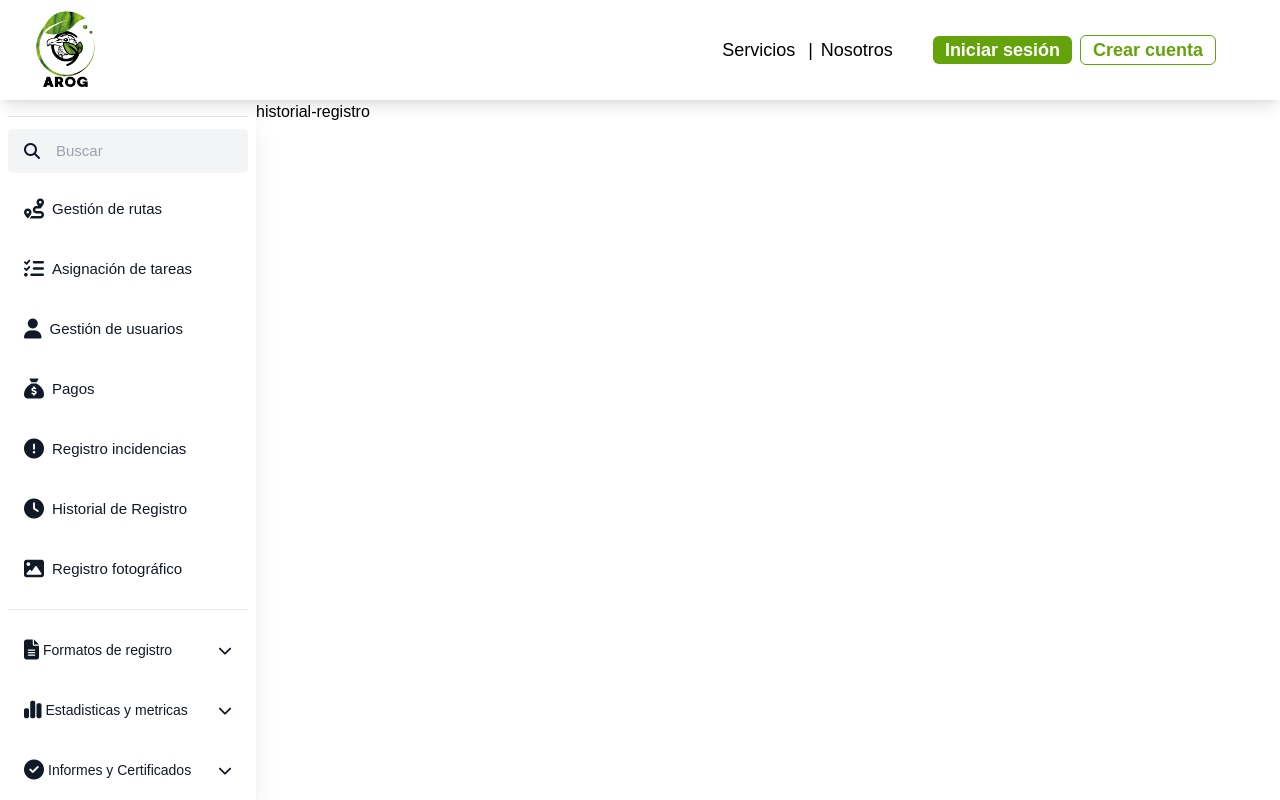
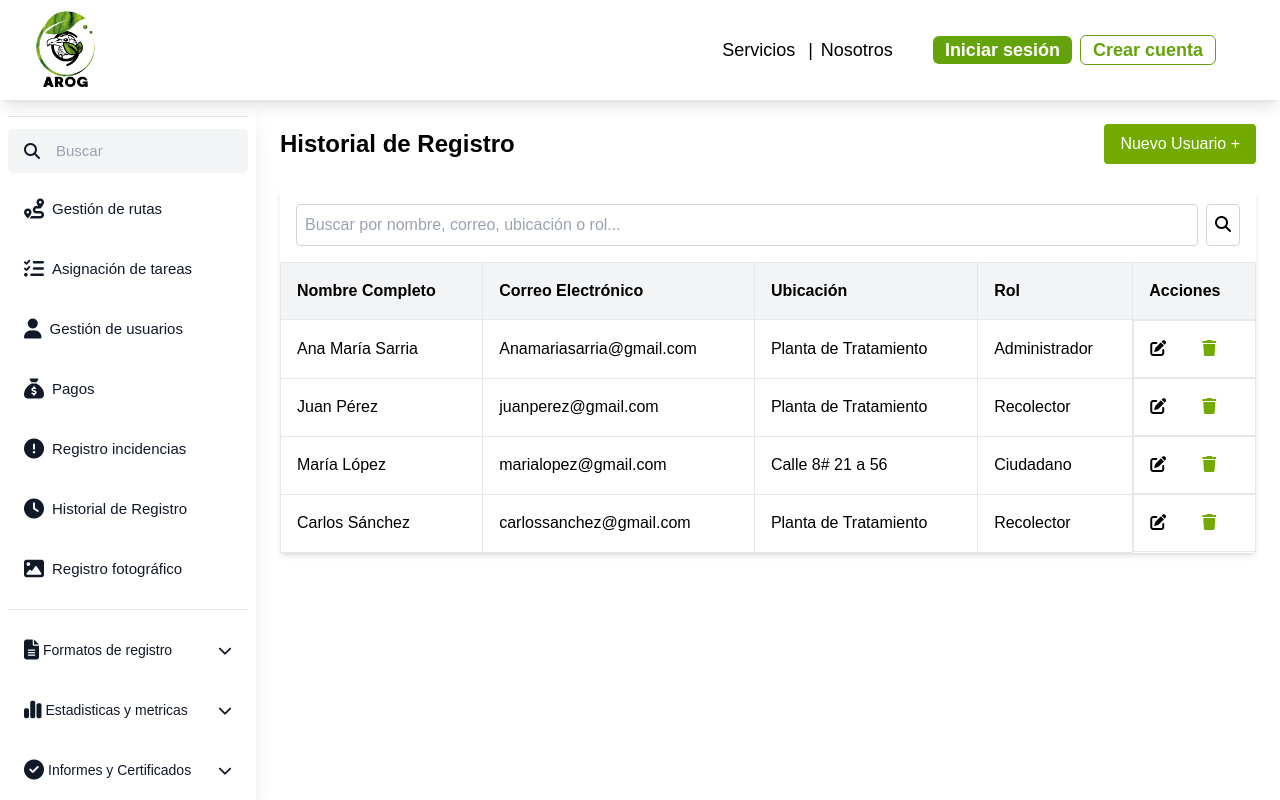
Before and after one commit to DanielSolarte23/proyecto-Arog-v3, a Next.js app: page /administrador/historial-registro in a window 1280 px wide. Built offline with nearby package versions, Linux system fonts and the light colour scheme.

Commit message:
Descripción de la actualización

```diff
--- a/package.json
+++ b/package.json
@@ -10,7 +10,9 @@
   },
   "dependencies": {
     "@fortawesome/fontawesome-free": "^6.6.0",
-    "next": "15.0.2",
+    "@fortawesome/free-solid-svg-icons": "^6.6.0",
+    "@fortawesome/react-fontawesome": "^0.2.2",
+    "next": "^15.0.2",
     "proyecto-arog-v3": "file:",
     "react": "19.0.0-rc-02c0e824-20241028",
     "react-dom": "19.0.0-rc-02c0e824-20241028"
--- a/src/app/administrador/historial-registro/page.jsx
+++ b/src/app/administrador/historial-registro/page.jsx
@@ -1,11 +1,164 @@
-import React from 'react'
+"use client";
+import "@fortawesome/fontawesome-free/css/all.min.css";
+import React, { useState } from 'react';
 
-function page() {
-  return (
-    <div>
-      historial-registro
-    </div>
-  )
+function Page() {
+    const [users, setUsers] = useState([
+        { id: 1, name: 'Ana María Sarria', email: 'Anamariasarria@gmail.com', location: 'Planta de Tratamiento', role: 'Administrador' },
+        { id: 2, name: 'Juan Pérez', email: 'juanperez@gmail.com', location: 'Planta de Tratamiento', role: 'Recolector' },
+        { id: 3, name: 'María López', email: 'marialopez@gmail.com', location: 'Calle 8# 21 a 56', role: 'Ciudadano' },
+        { id: 4, name: 'Carlos Sánchez', email: 'carlossanchez@gmail.com', location: 'Planta de Tratamiento', role: 'Recolector' },
+    ]);
+
+    const [isModalOpen, setIsModalOpen] = useState(false);
+    const [modalMode, setModalMode] = useState("add");
+    const [currentUser, setCurrentUser] = useState({ name: "", email: "", location: "", role: "" });
+    const [searchTerm, setSearchTerm] = useState("");
+
+    const openModal = (mode, user = { name: "", email: "", location: "", role: "" }) => {
+        setModalMode(mode);
+        setCurrentUser(user);
+        setIsModalOpen(true);
+    };
+
+    const closeModal = () => setIsModalOpen(false);
+
+    const handleSaveUser = () => {
+        if (modalMode === "add") {
+            setUsers([...users, { ...currentUser, id: users.length + 1 }]);
+        } else {
+            setUsers(users.map(u => (u.id === currentUser.id ? currentUser : u)));
+        }
+        closeModal();
+    };
+
+    const handleDeleteUser = (id) => {
+        setUsers(users.filter(user => user.id !== id));
+    };
+
+    const filteredUsers = users.filter(user =>
+        user.name.toLowerCase().includes(searchTerm.toLowerCase()) ||
+        user.email.toLowerCase().includes(searchTerm.toLowerCase()) ||
+        user.location.toLowerCase().includes(searchTerm.toLowerCase()) ||
+        user.role.toLowerCase().includes(searchTerm.toLowerCase())
+    );
+
+    return (
+        <div className="w-4/5 p-6">
+            <header className="flex justify-between items-center mb-6">
+                <h1 className="text-2xl font-bold">Historial de Registro</h1>
+                <button onClick={() => openModal("add")} className="bg-verde-principal text-white px-4 py-2 rounded">
+                    Nuevo Usuario +
+                </button>
+            </header>
+
+            <div className="bg-white shadow-md rounded">
+                <div className="flex items-center p-4">
+                    <input
+                        type="text"
+                        placeholder="Buscar por nombre, correo, ubicación o rol..."
+                        value={searchTerm}
+                        onChange={(e) => setSearchTerm(e.target.value)}
+                        className="border border-gray-300 rounded p-2 flex-grow"
+                    />
+                    <button className="ml-2 p-2 border border-gray-300 rounded">
+                        <i className="fas fa-magnifying-glass"></i>
+                    </button>
+                </div>
+
+                <table className="w-full text-left border-collapse">
+                    <thead>
+                        <tr className="bg-gray-100">
+                            <th className="p-4 border">Nombre Completo</th>
+                            <th className="p-4 border">Correo Electrónico</th>
+                            <th className="p-4 border">Ubicación</th>
+                            <th className="p-4 border">Rol</th>
+                            <th className="p-4 border">Acciones</th>
+                        </tr>
+                    </thead>
+                    <tbody>
+                        {filteredUsers.map((user) => (
+                            <tr key={user.id} className="hover:bg-gray-100">
+                                <td className="p-4 border">{user.name}</td>
+                                <td className="p-4 border">{user.email}</td>
+                                <td className="p-4 border">{user.location}</td>
+                                <td className="p-4 border">{user.role}</td>
+                                <td className="p-4 border flex space-x-2">
+                                <button
+    onClick={() => openModal("edit", user)}
+    className="text-black hover:text-black mr-7 justify-center" // margen a la derecha
+>
+    <i className="fas fa-edit"></i>
+</button>
+<button
+    onClick={() => handleDeleteUser(user.id)}
+    className="text-verde-principal hover:bg-verde-principal mr-10 justify-center"
+>
+    <i className="fas fa-trash"></i>
+</button>
+
+                                </td>
+                            </tr>
+                        ))}
+                    </tbody>
+                </table>
+            </div>
+
+            {isModalOpen && (
+                <div className="fixed inset-0 bg-black bg-opacity-50 flex items-center justify-center">
+                    <div className="bg-white p-6 rounded shadow-lg w-1/3">
+                        <h2 className="text-xl font-bold mb-4">
+                            {modalMode === "add" ? "Agregar Nuevo Usuario" : "Editar Usuario"}
+                        </h2>
+                        <form className="space-y-4">
+                            <input
+                                type="text"
+                                placeholder="Nombre Completo"
+                                value={currentUser.name}
+                                onChange={(e) => setCurrentUser({ ...currentUser, name: e.target.value })}
+                                className="w-full p-2 border border-gray-300 rounded"
+                            />
+                            <input
+                                type="email"
+                                placeholder="Correo Electrónico"
+                                value={currentUser.email}
+                                onChange={(e) => setCurrentUser({ ...currentUser, email: e.target.value })}
+                                className="w-full p-2 border border-gray-300 rounded"
+                            />
+                            <input
+                                type="text"
+                                placeholder="Ubicación"
+                                value={currentUser.location}
+                                onChange={(e) => setCurrentUser({ ...currentUser, location: e.target.value })}
+                                className="w-full p-2 border border-gray-300 rounded"
+                            />
+                            <input
+                                type="text"
+                                placeholder="Rol"
+                                value={currentUser.role}
+                                onChange={(e) => setCurrentUser({ ...currentUser, role: e.target.value })}
+                                className="w-full p-2 border border-gray-300 rounded"
+                            />
+                        </form>
+                        <div className="flex justify-end mt-4">
+                            <button
+                                onClick={closeModal}
+                                className="px-4 py-2 mr-2 border rounded bg-gray-200"
+                            >
+                                Cancelar
+                            </button>
+                            <button
+                                onClick={handleSaveUser}
+                                className="px-4 py-2 bg-verde-principal text-white rounded"
+                            >
+                                Guardar
+                            </button>
+                        </div>
+                    </div>
+                </div>
+            )}
+        </div>
+    );
 }
 
-export default page
+export default Page;
--- a/src/app/components/admin/BarraLateral.jsx
+++ b/src/app/components/admin/BarraLateral.jsx
@@ -1,4 +1,5 @@
 "use client";
+
 import "@fortawesome/fontawesome-free/css/all.min.css";
 import Link from "next/link";
 import { useState, useEffect } from "react";
```
Also changed, not shown: 1 other file (tests, documents, lock files or other folders).
